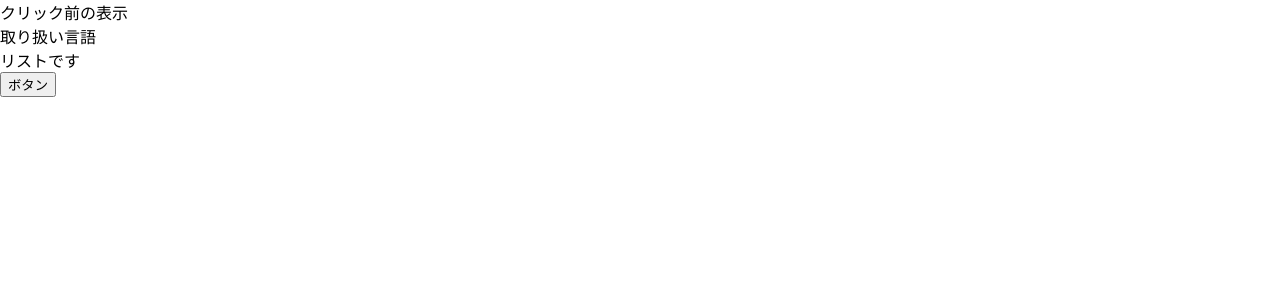
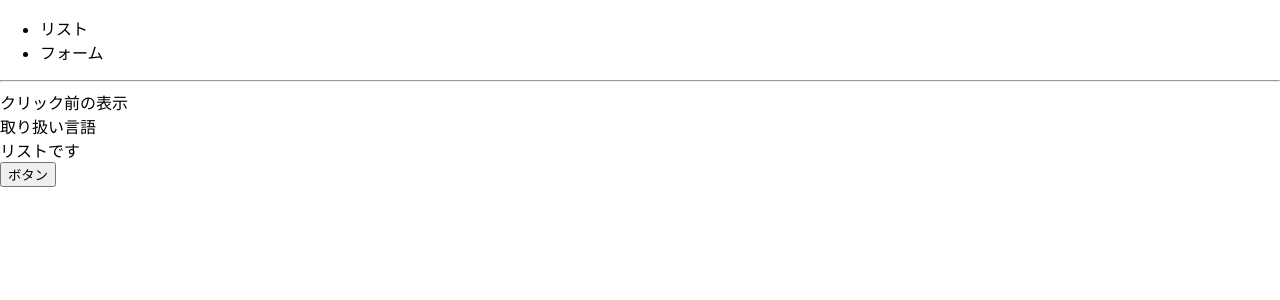
Before and after one commit to webSiteDev-NH/React_TS_APP, a React (Create React App) app: page / in a window 1280 px wide. Shown: the top 300 px of the page. Built offline with nearby package versions, Linux system fonts and the light colour scheme.

Commit message:
if change by button click

```diff
--- a/src/App.tsx
+++ b/src/App.tsx
@@ -1,10 +1,13 @@
 import {useState} from 'react';
 import { List } from './list';
+import { Form } from './form';
 
 const App: React.FC = () => {
 
   // [状態変数, 変更関数] = useState(初期値);
   const [description,setDescription] = useState('クリック前の表示');
+
+  const [tab, setTab] = useState('list');
 
   const changeDescription = () => {
     setDescription('クリック後の表示');
@@ -12,8 +15,17 @@
 
   return (
     <div>
+      <header>
+        <ul>
+          <li onClick={() => setTab('list')} >リスト</li>
+          <li onClick={() => setTab('form')}>フォーム</li>
+        </ul>
+      </header>
+      <hr/>
       {description}
-      <List title="取り扱い言語" />
+      {
+        tab === 'list' ? <List title="取り扱い言語" /> : <Form />
+      }
       <button onClick={changeDescription}>ボタン</button>
     </div>
   );
--- /dev/null
+++ b/src/form.tsx
@@ -0,0 +1,5 @@
+export const Form = () => {
+  return(
+    <div>フォームです</div>
+  )
+}
```
